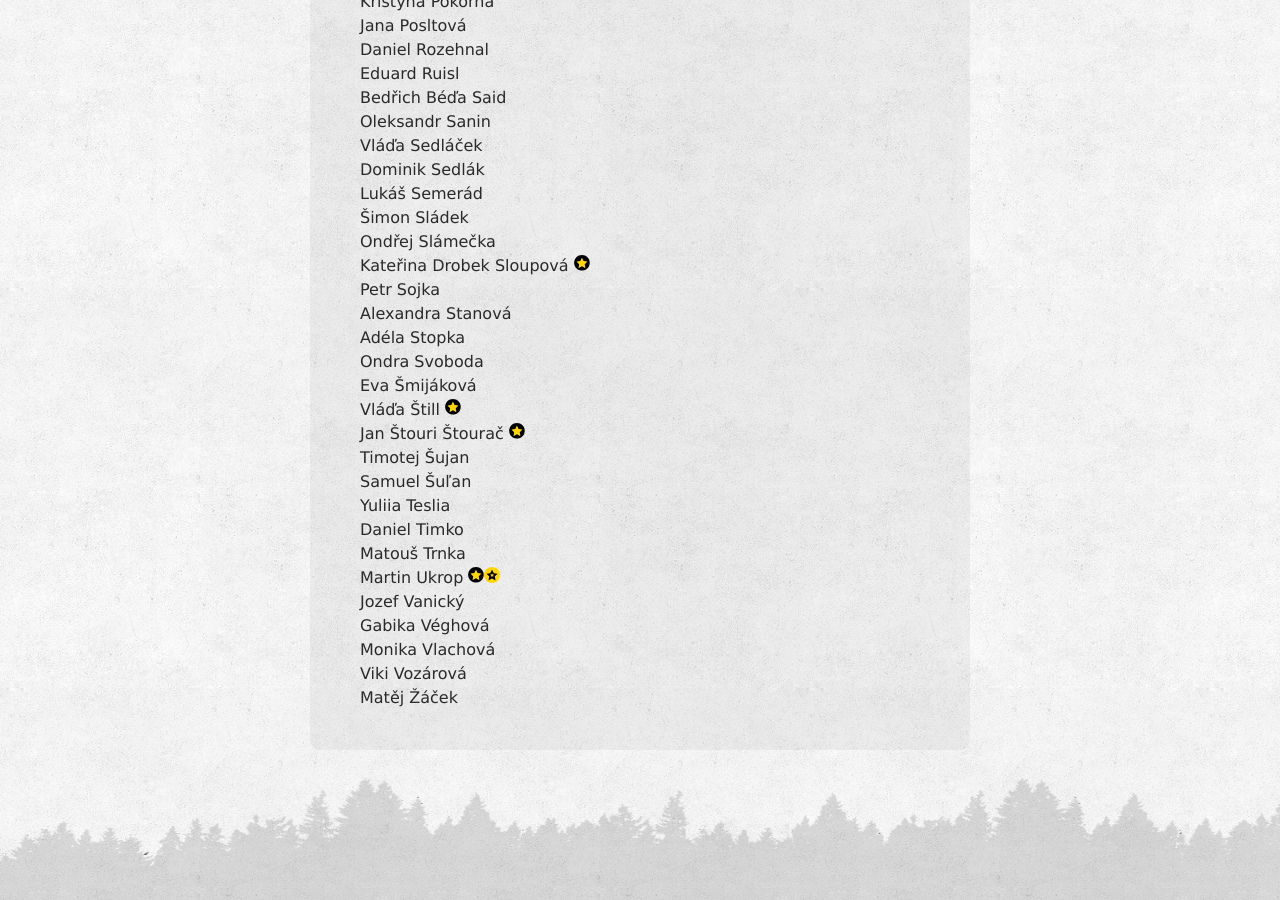
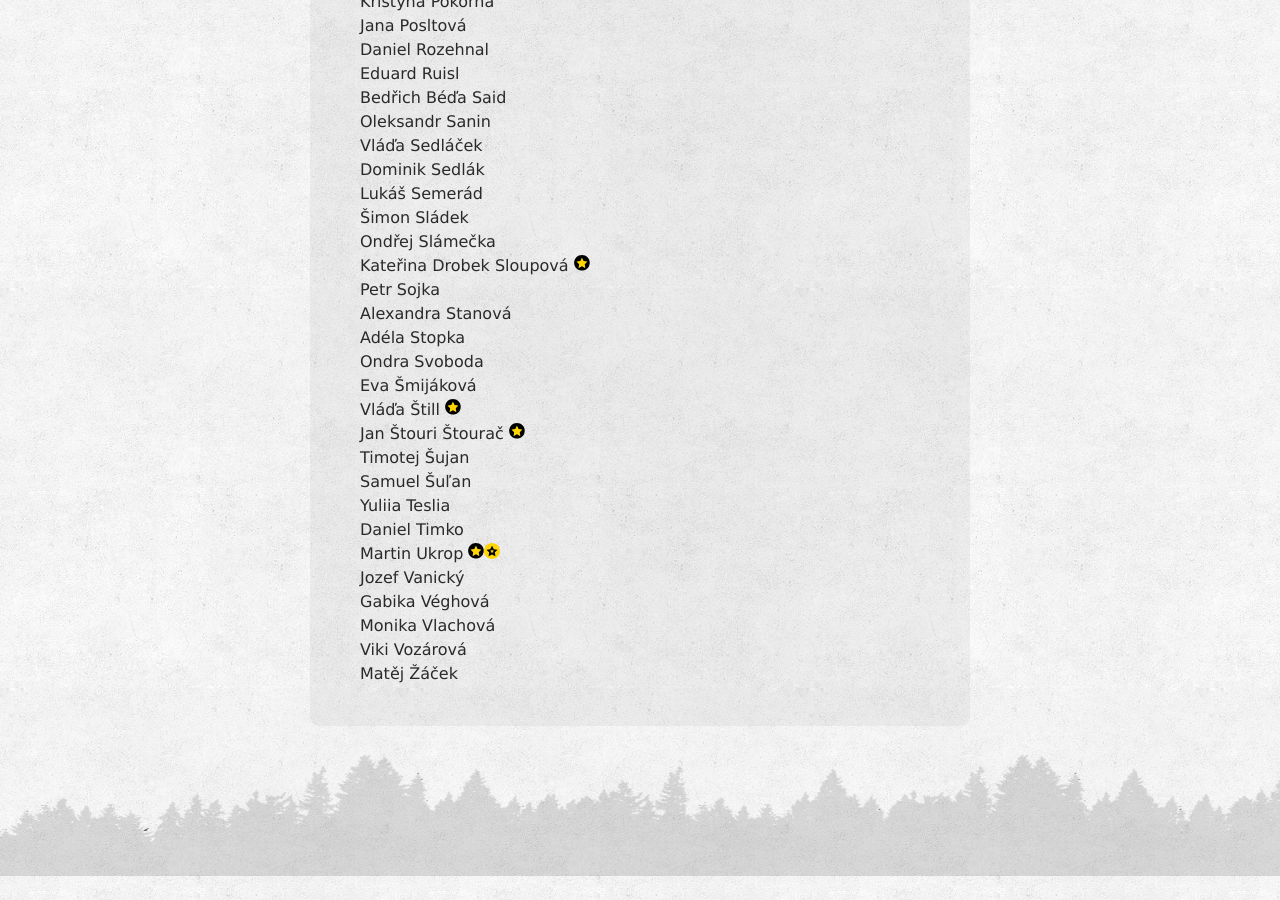
Before and after one commit to zverinec/zverinec-web, a Jekyll site: the page built from _pages/members.md, in a window 1280 px wide and 900 px high, scrolled down 3112 px. Built offline with Jekyll 4.4.1, drawn with Linux system fonts in a browser that asks for light colours; comment, search, counter and statistics services are not loaded.

Commit message:
Update members.md

```diff
--- a/_pages/members.md
+++ b/_pages/members.md
@@ -137,7 +137,6 @@ Timotej Šujan<br/>
 Samuel Šuľan<br/>
 Yuliia Teslia<br/>
 Daniel Timko<br/>
-Matouš Trnka<br/>
 Martin Ukrop <img src="img/rad.svg" class="rad" title="Řád přítele severské zvěře za organizaci FIORDu a InterSoBa" /><img src="img/rad-rad.svg" class="rad" title="Řád vyššího řádu za dlouhodobé vedení spolku správným směrem" /><br/>
 Jozef Vanický<br/>
 Gabika Véghová<br />
```
